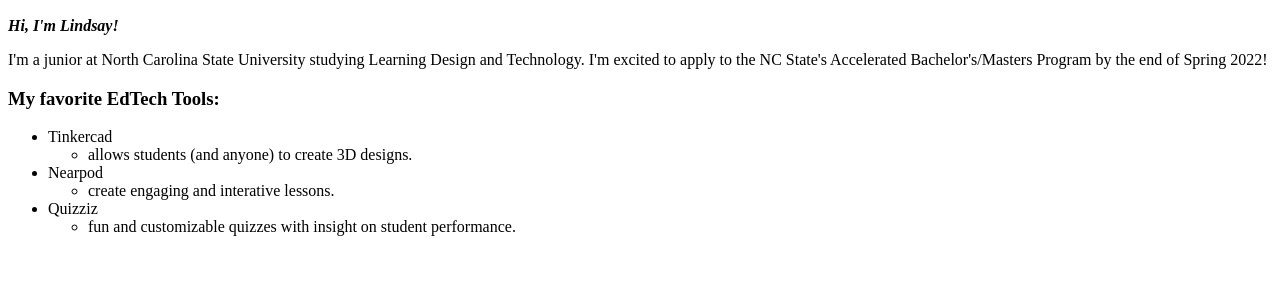
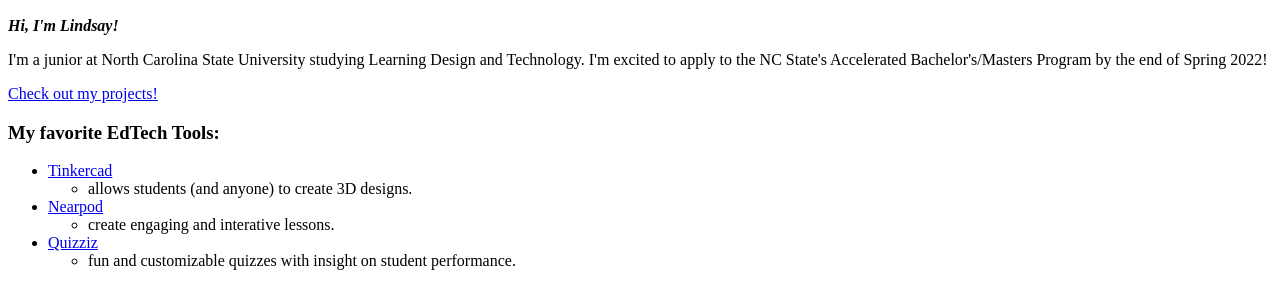
Before and after one commit to lndsyd/MyWebsite, a plain HTML site: page index.html in a window 1280 px wide. Shown: the part 110-418 px from the top of the page. Drawn offline with Linux system fonts and the light colour scheme.

Commit message:
HTML Week 2 Assignment
added projects page and external links

```diff
--- a/index.html
+++ b/index.html
@@ -14,19 +14,20 @@
             <p> <em> <strong> Hi, I'm Lindsay! </strong> </em> </p>
                 <p> I'm a junior at North Carolina State University studying Learning Design and Technology. I'm excited to apply to the NC State's
                     Accelerated Bachelor's/Masters Program by the end of Spring 2022! </p>
+                    <a href="projects.html"> Check out my projects!</a>
         <h3> My favorite EdTech Tools: </h3>
             <ul>
-                <li> Tinkercad
+                <li> <a href="https://www.tinkercad.com/" target="_blank"> Tinkercad </a>
                     <ul>
                         <li> allows students (and anyone) to create 3D designs. </li>
                     </ul>
                 </li>
-                <li> Nearpod
+                <li> <a href="https://nearpod.com/" target="_blank"> Nearpod </a>
                     <ul>
                         <li> create engaging and interative lessons. </li>
                     </ul>
                 </li>
-                <li> Quizziz
+                <li> <a href="https://quizizz.com/" target="_blank" > Quizziz </a>
                     <ul>
                         <li> fun and customizable quizzes with insight on student performance. </li>
                     </ul>
```
Also changed, not shown: projects.html (added, +17 -0 lines), images/Digital Citizenship Poster Completed (1) (1).png (added), images/Robeson County (1).png (added).
